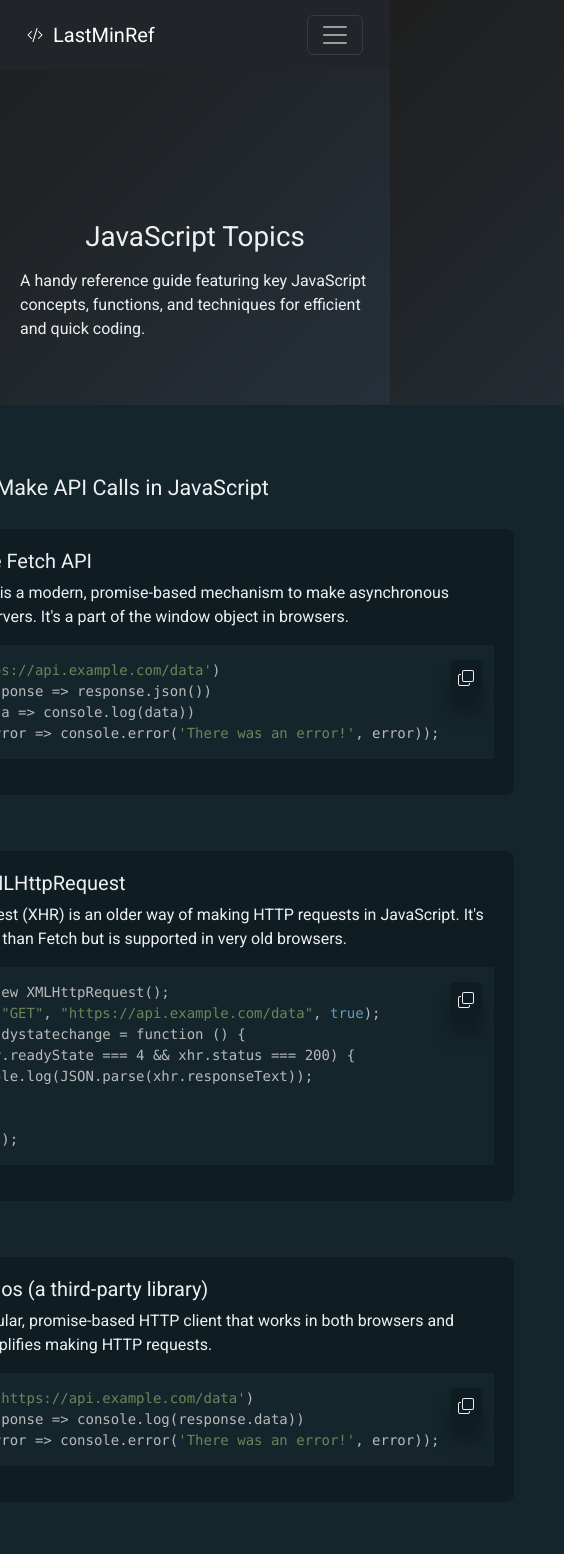
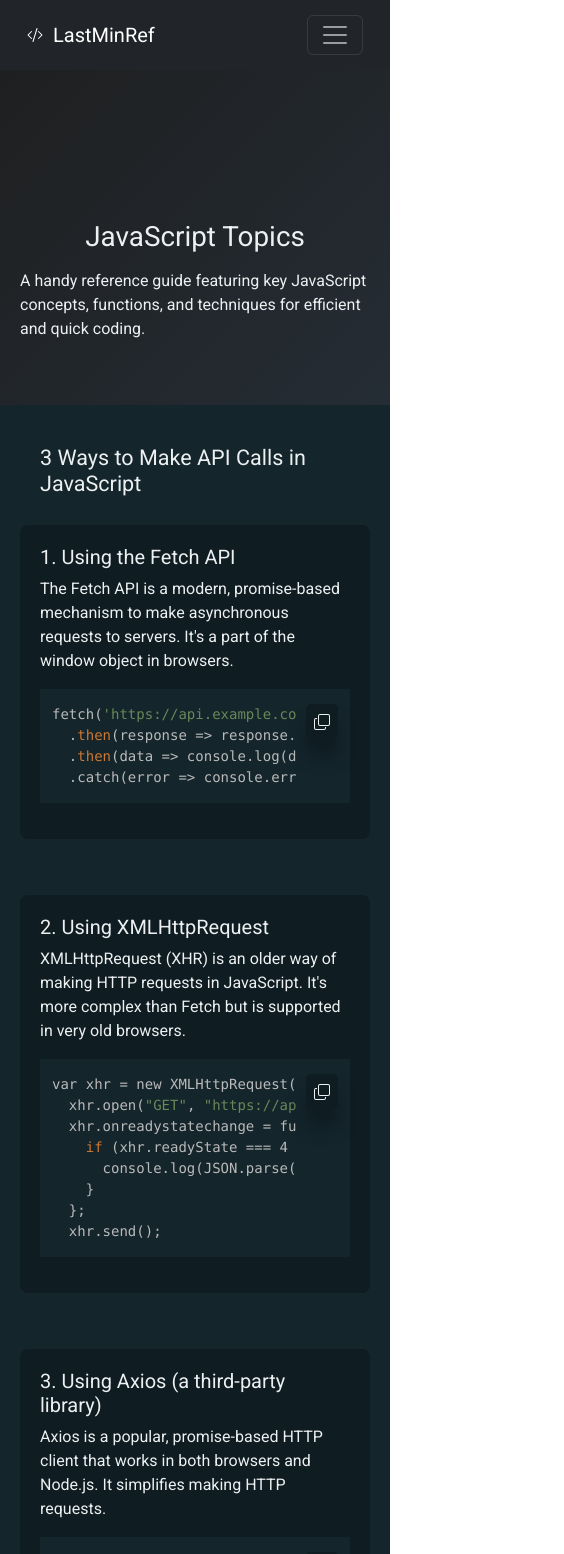
Before and after one commit to rajalakshmys-27/lastminref, a React (Create React App) app: page /javascript in a window 390 px wide. Shown: the top 1554 px of the page, 564 px wide, since content can reach past the window. Built offline with nearby package versions, Linux system fonts and the light colour scheme.

Commit message:
css fixes

```diff
--- a/src/pages/jsPage/jsPage.module.scss
+++ b/src/pages/jsPage/jsPage.module.scss
@@ -29,11 +29,25 @@
   align-items: center;
 }
 
+.js-content {
+  display: flex;
+  flex-direction: column;
+  gap: 30px;
+
+  @media (max-width: 992px) {
+    gap: 20px;
+  }
+}
+
 .first-topic {
   display: flex;
   flex-direction: column;
   background: #15252c;
   padding: 50px;
+
+  @media (max-width: 992px) {
+    padding: 20px 20px;
+  }
 }
 
 .grid-container {
@@ -45,7 +59,7 @@
   // box-sizing: border-box;
 
   @media (max-width: 992px) {
-    grid-template-columns: 100%;
+    grid-template-columns: calc(100vw - 40px);
   }
 }
 
@@ -55,7 +69,6 @@
   background-color: rgb(15, 28, 34);
   padding: 20px;
   border-radius: 0.5rem;
-  align-self: stretch;
   margin-bottom: 1.5rem;
 
   & :global {
```
